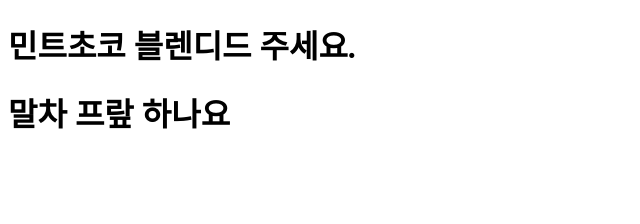
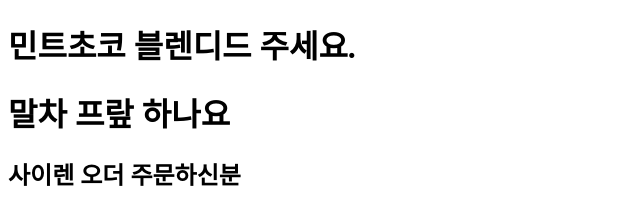
Before and after one commit to podo9264/HR_kosta, a plain HTML site: page HR_GitProject/WebContent/order.html in a window 1280 px wide. Shown: the whole page, without its empty margins (0-640 px from the left). Drawn offline with Linux system fonts and the light colour scheme.

Commit message:
추가사항

```diff
--- a/HR_GitProject/WebContent/order.html
+++ b/HR_GitProject/WebContent/order.html
@@ -7,5 +7,6 @@
 <body>
 	<h1>민트초코 블렌디드 주세요.</h1>
 	<h1>말차 프랖 하나요</h1>
+	<h2>사이렌 오더 주문하신분</h2>
 </body>
 </html>
```
